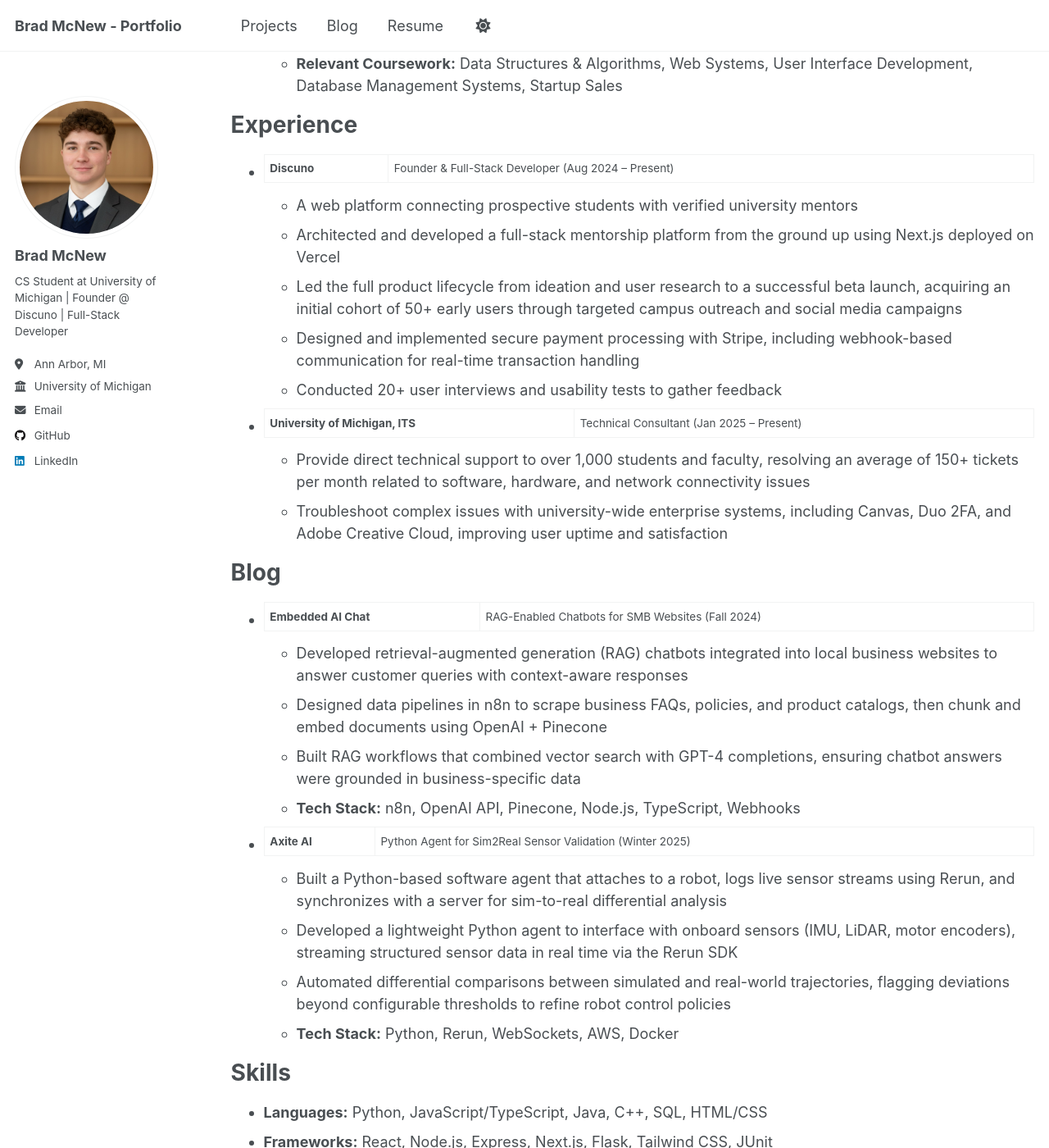
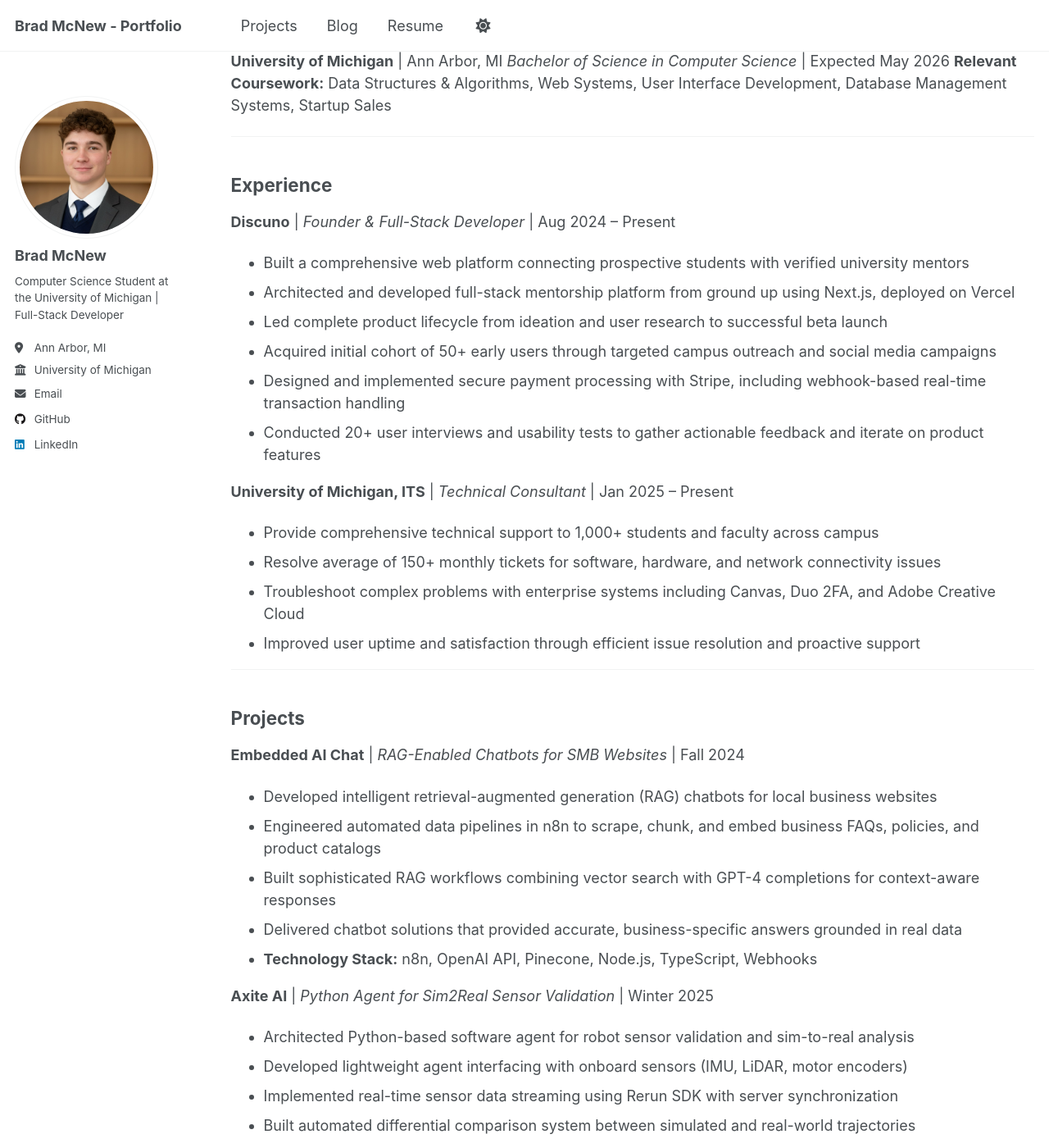
Before and after one commit to bradmcnew/bradmcnew.github.io, a Jekyll site: the page built from _pages/cv.md, in a window 1280 px wide and 1400 px high, scrolled down 201 px. Shown: the whole window at 82% size. Built offline with Jekyll 4.4.1, drawn with Linux system fonts in a browser that asks for light colours; a script that is not in the unit is left out; some of the changed text lies outside the part shown.

Commit message:
refactor(cv): update bio and email, enhance experience descriptions, and add projects section

```diff
--- a/_config.yml
+++ b/_config.yml
@@ -25,11 +25,11 @@
   avatar           : "profile.png"
   name             : "Brad McNew"
   pronouns         : # example: "she/her"
-  bio              : "CS Student at University of Michigan | Founder @ Discuno | Full-Stack Developer"
+  bio              : "Computer Science Student at the University of Michigan | Full-Stack Developer"
   location         : "Ann Arbor, MI"
   employer         : "University of Michigan"
   uri              : # URL
-  email            : "mcnew@umich.edu"
+  email            : "mcnewbrad@gmail.com"
 
   # Academic websites
   academia         : # URL
--- a/_pages/cv.md
+++ b/_pages/cv.md
@@ -9,41 +9,61 @@
 
 {% include base_path %}
 
-Education
-======
-* **University of Michigan**, Ann Arbor, MI (Expected May 2027)
-  * Bachelor of Science in Computer Science
-  * **Relevant Coursework:** Data Structures & Algorithms, Web Systems, User Interface Development, Database Management Systems, Startup Sales
+[📄 Download PDF Resume]({{ base_path }}/files/resume.pdf)
 
-Experience
-======
-* **Discuno** | Founder & Full-Stack Developer (Aug 2024 -- Present)
-  * A web platform connecting prospective students with verified university mentors
-  * Architected and developed a full-stack mentorship platform from the ground up using Next.js deployed on Vercel
-  * Led the full product lifecycle from ideation and user research to a successful beta launch, acquiring an initial cohort of 50+ early users through targeted campus outreach and social media campaigns
-  * Designed and implemented secure payment processing with Stripe, including webhook-based communication for real-time transaction handling
-  * Conducted 20+ user interviews and usability tests to gather feedback
+## Education
 
-* **University of Michigan, ITS** | Technical Consultant (Jan 2025 -- Present)
-  * Provide direct technical support to over 1,000 students and faculty, resolving an average of 150+ tickets per month related to software, hardware, and network connectivity issues
-  * Troubleshoot complex issues with university-wide enterprise systems, including Canvas, Duo 2FA, and Adobe Creative Cloud, improving user uptime and satisfaction
+**University of Michigan** | Ann Arbor, MI
+*Bachelor of Science in Computer Science* | Expected May 2026
+**Relevant Coursework:** Data Structures & Algorithms, Web Systems, User Interface Development, Database Management Systems, Startup Sales
 
-Blog
-======
-* **Embedded AI Chat** | RAG-Enabled Chatbots for SMB Websites (Fall 2024)
-  * Developed retrieval-augmented generation (RAG) chatbots integrated into local business websites to answer customer queries with context-aware responses
-  * Designed data pipelines in n8n to scrape business FAQs, policies, and product catalogs, then chunk and embed documents using OpenAI + Pinecone
-  * Built RAG workflows that combined vector search with GPT-4 completions, ensuring chatbot answers were grounded in business-specific data
-  * **Tech Stack:** n8n, OpenAI API, Pinecone, Node.js, TypeScript, Webhooks
+---
 
-* **Axite AI** | Python Agent for Sim2Real Sensor Validation (Winter 2025)
-  * Built a Python-based software agent that attaches to a robot, logs live sensor streams using Rerun, and synchronizes with a server for sim-to-real differential analysis
-  * Developed a lightweight Python agent to interface with onboard sensors (IMU, LiDAR, motor encoders), streaming structured sensor data in real time via the Rerun SDK
-  * Automated differential comparisons between simulated and real-world trajectories, flagging deviations beyond configurable thresholds to refine robot control policies
-  * **Tech Stack:** Python, Rerun, WebSockets, AWS, Docker
+## Experience
 
-Skills
-======
-* **Languages:** Python, JavaScript/TypeScript, Java, C++, SQL, HTML/CSS
-* **Frameworks:** React, Node.js, Express, Next.js, Flask, Tailwind CSS, JUnit
-* **Databases & Tools:** PostgreSQL, MongoDB, Git, Docker, AWS (EC2, S3), Figma, Jira, Postman
+**Discuno** | *Founder & Full-Stack Developer* | Aug 2024 -- Present
+- Built a comprehensive web platform connecting prospective students with verified university mentors
+- Architected and developed full-stack mentorship platform from ground up using Next.js, deployed on Vercel
+- Led complete product lifecycle from ideation and user research to successful beta launch
+- Acquired initial cohort of 50+ early users through targeted campus outreach and social media campaigns
+- Designed and implemented secure payment processing with Stripe, including webhook-based real-time transaction handling
+- Conducted 20+ user interviews and usability tests to gather actionable feedback and iterate on product features
+
+**University of Michigan, ITS** | *Technical Consultant* | Jan 2025 -- Present
+- Provide comprehensive technical support to 1,000+ students and faculty across campus
+- Resolve average of 150+ monthly tickets for software, hardware, and network connectivity issues
+- Troubleshoot complex problems with enterprise systems including Canvas, Duo 2FA, and Adobe Creative Cloud
+- Improved user uptime and satisfaction through efficient issue resolution and proactive support
+
+---
+
+## Projects
+
+**Embedded AI Chat** | *RAG-Enabled Chatbots for SMB Websites* | Fall 2024
+- Developed intelligent retrieval-augmented generation (RAG) chatbots for local business websites
+- Engineered automated data pipelines in n8n to scrape, chunk, and embed business FAQs, policies, and product catalogs
+- Built sophisticated RAG workflows combining vector search with GPT-4 completions for context-aware responses
+- Delivered chatbot solutions that provided accurate, business-specific answers grounded in real data
+- **Technology Stack:** n8n, OpenAI API, Pinecone, Node.js, TypeScript, Webhooks
+
+**Axite AI** | *Python Agent for Sim2Real Sensor Validation* | Winter 2025
+- Architected Python-based software agent for robot sensor validation and sim-to-real analysis
+- Developed lightweight agent interfacing with onboard sensors (IMU, LiDAR, motor encoders)
+- Implemented real-time sensor data streaming using Rerun SDK with server synchronization
+- Built automated differential comparison system between simulated and real-world trajectories
+- Created configurable threshold-based deviation detection to refine robot control policies
+- **Technology Stack:** Python, Rerun, WebSockets, AWS, Docker
+
+---
+
+## Technical Skills
+
+**Programming Languages:** Python, JavaScript/TypeScript, Java, C++, SQL, HTML/CSS
+
+**Frameworks & Libraries:** React, Node.js, Express, Next.js, Flask, Tailwind CSS, JUnit
+
+**Databases & Cloud:** PostgreSQL, MongoDB, AWS (EC2, S3), Vercel
+
+**Development Tools:** Git, Docker, Figma, Jira, Postman, n8n, Rerun SDK
+
+**AI & Data:** OpenAI API, Pinecone, RAG Systems, Vector Databases, Webhook Architecture
```
Also changed, not shown: _pages/sitemap.md (+0 -17 lines), 1 other file.
